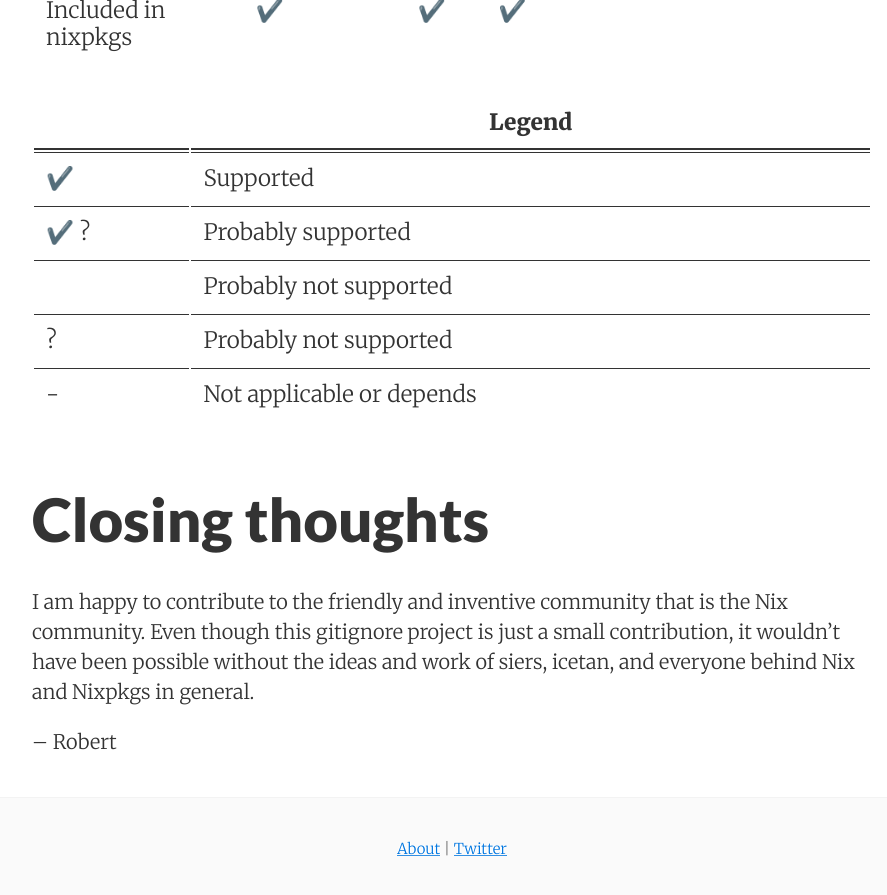
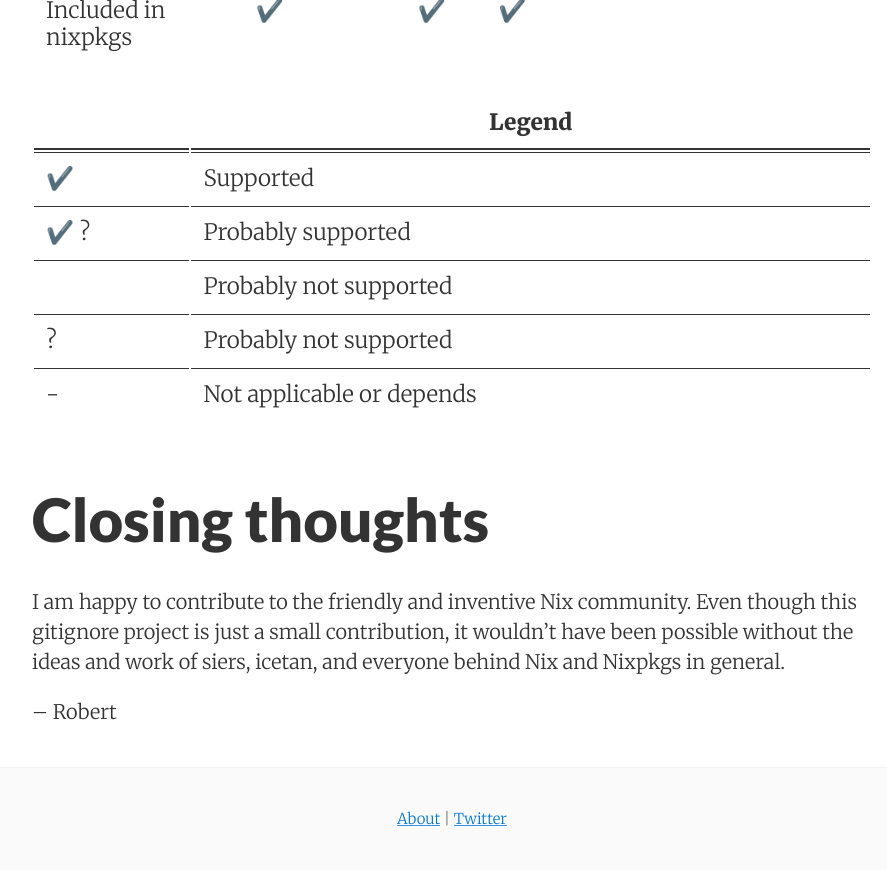
Before and after one commit to hercules-ci/blog.hercules-ci.com, a Jekyll site: the page built from _posts/2019-05-13-nix-gitignore.md, in a window 1280 px wide and 900 px high, scrolled down 3105 px. Shown: the top 895 px of the window, without its empty margins (188-1075 px from the left). Built offline with Jekyll 4.4.1, drawn with Linux system fonts in a browser that asks for light colours; after the commit the page ends 3975 px from its top, so only the background shows below that.

Commit message:
Update _posts/2019-05-13-nix-gitignore.md
Co-Authored-By: Domen Kožar <domen@enlambda.com>

```diff
--- a/_posts/2019-05-13-nix-gitignore.md
+++ b/_posts/2019-05-13-nix-gitignore.md
@@ -94,6 +94,6 @@ The latest [up to date comparison table](https://github.com/hercules-ci/gitignor
 
 # Closing thoughts
 
-I am happy to contribute to the friendly and inventive community that is the Nix community. Even though this gitignore project is just a small contribution, it wouldn't have been possible without the ideas and work of siers, icetan, and everyone behind Nix and Nixpkgs in general.
+I am happy to contribute to the friendly and inventive Nix community. Even though this gitignore project is just a small contribution, it wouldn't have been possible without the ideas and work of siers, icetan, and everyone behind Nix and Nixpkgs in general.
 
 -- Robert
```
